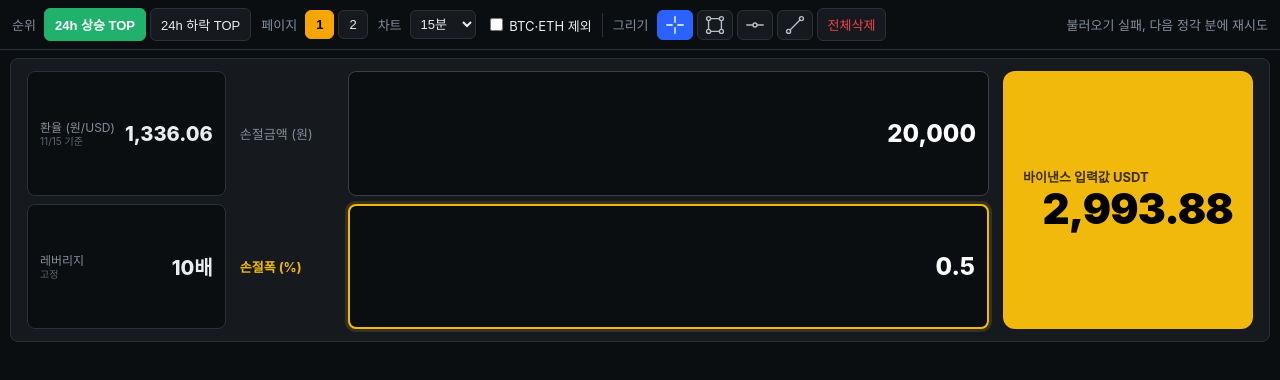
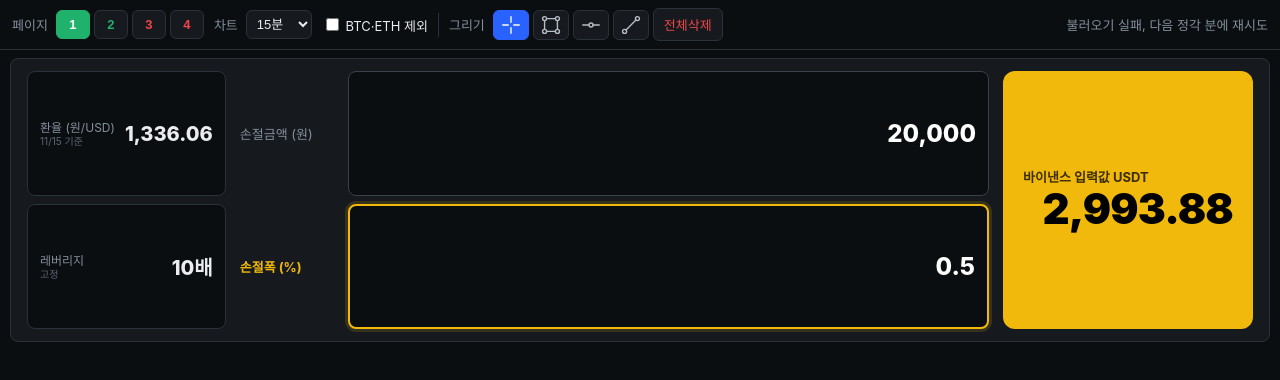
Before and after one commit to kimseungyong0528-svg/bybit-top12, a plain HTML site: page index.html in a window 1280 px wide. Drawn offline with Linux system fonts and the light colour scheme; no server answers.

Commit message:
페이지 1~4 (1·2 상승, 3·4 하락), 상승/하락 버튼 제거

```diff
--- a/index.html
+++ b/index.html
@@ -22,6 +22,10 @@
   button.on { background:var(--acc); color:#000; border-color:var(--acc); font-weight:700; }
   button[data-mode="gain"].on { background:var(--up); border-color:var(--up); color:#fff; }
   button[data-mode="lose"].on { background:var(--dn); border-color:var(--dn); color:#fff; }
+  button[data-pg] { min-width:34px; font-weight:700; }
+  button[data-pg].g { color:var(--up); } button[data-pg].r { color:var(--dn); }
+  button[data-pg].g.on { background:var(--up); border-color:var(--up); color:#fff; }
+  button[data-pg].r.on { background:var(--dn); border-color:var(--dn); color:#fff; }
   button.tool { padding:3px 6px; color:#b7bdc6; display:inline-flex; align-items:center; }
   button.tool svg { width:22px; height:22px; display:block; fill:none; stroke:currentColor; stroke-width:1.5; stroke-linecap:round; }
   button.tool:hover { color:#fff; }
@@ -85,13 +89,11 @@
 </head>
 <body>
 <header>
-  <div class="grp"><span class="lbl">순위</span>
-    <button data-mode="gain" class="on">24h 상승 TOP</button>
-    <button data-mode="lose">24h 하락 TOP</button>
-  </div>
   <div class="grp"><span class="lbl">페이지</span>
-    <button data-pg="1" title="1~4위">1</button>
-    <button data-pg="2" title="5~8위">2</button>
+    <button data-pg="1" class="g" title="24h 상승 1~4위">1</button>
+    <button data-pg="2" class="g" title="24h 상승 5~8위">2</button>
+    <button data-pg="3" class="r" title="24h 하락 1~4위">3</button>
+    <button data-pg="4" class="r" title="24h 하락 5~8위">4</button>
   </div>
   <div class="grp"><span class="lbl">차트</span>
     <select id="itv">
@@ -122,7 +124,7 @@ const ERASER_SVG = '<svg viewBox="0 0 24 24" fill="none" stroke="currentColor" s
 const $ = id => document.getElementById(id);
 const S = JSON.parse(localStorage.getItem('bbTop12v4') || '{}');
 let mode = (S.mode === 'gain' || S.mode === 'lose') ? S.mode : 'gain', ex = 'binance';
-const PER_PAGE = 4; let pg = S.pg === 2 ? 2 : 1, lastTop = null, lastK = null;
+const PER_PAGE = 4; let pg = [1, 2, 3, 4].includes(S.pg) ? S.pg : 1, lastTop = null, lastK = null;
 let byInfo = null, byInfoAt = 0;
 const BN = 'https://fapi.binance.com/fapi/v1', BN_ITV = { '5': '5m', '15': '15m', '60': '1h', '240': '4h', 'D': '1d' };
 let bnInfo = null, bnInfoAt = 0;
@@ -271,9 +273,10 @@ async function getTop() {
   const all = await getTickers();
   let list = all.filter(t => !STABLE.test(t.symbol) && t.turnover >= MIN_TURNOVER && t.last > 0);
   if ($('exMajor').checked) list = list.filter(t => !/^(BTC|ETH)USDT$/.test(t.symbol));
-  const key = mode === 'gain' ? (t => -t.pct) : (t => t.pct);
-  list.sort((a, b) => key(a) - key(b));
-  return list.slice(0, COUNT).map(t => ({ ...t, itv: $('itv').value, key: t.symbol, plain: true, lim: SHOW + 30 }));
+  // 16 coins: gainers 1-8 (pages 1-2), then losers 1-8 (pages 3-4)
+  const mk = (arr, side) => arr.slice(0, COUNT).map((t, r) => ({ ...t, side, rank: r + 1, itv: $('itv').value, key: t.symbol, plain: true, lim: SHOW + 30 }));
+  const gain = mk([...list].sort((a, b) => b.pct - a.pct), 'gain'), lose = mk([...list].sort((a, b) => a.pct - b.pct), 'lose');
+  return gain.concat(lose);
 }
 async function getKline(sym, itv, lim) {
   if (ex === 'binance') {
@@ -628,7 +631,7 @@ function renderCards() {
       const el = document.createElement('div');
       el.className = 'card' + (isFav ? ' fav' : ''); el.dataset.coin = t.symbol;
       el.innerHTML = `
-        <div class="top"><span class="star${isFav ? ' on' : ''}" title="즐겨찾기">${starSvg(isFav)}</span>${t.kind === 'btc' ? '<span class="tf">' + t.tfLabel + '</span>' : '<span class="rank">' + (i + 1) + '</span>'}<span class="sym" title="바이낸스에서 열기">${t.symbol.replace(/USDT$/, '')}</span>
+        <div class="top"><span class="star${isFav ? ' on' : ''}" title="즐겨찾기">${starSvg(isFav)}</span>${t.kind === 'btc' ? '<span class="tf">' + t.tfLabel + '</span>' : '<span class="rank">' + (t.rank || i + 1) + '</span>'}<span class="sym" title="바이낸스에서 열기">${t.symbol.replace(/USDT$/, '')}</span>
           ${isNew ? '<span class="new">NEW</span>' : ''}
           <span class="chg ${pc >= 0 ? 'up' : 'dn'}">${pc >= 0 ? '+' : ''}${pc.toFixed(2)}%</span></div>
         <div class="chart"><canvas></canvas><button class="del" title="삭제 (Delete 키)">${ERASER_SVG}</button></div>`;
```
